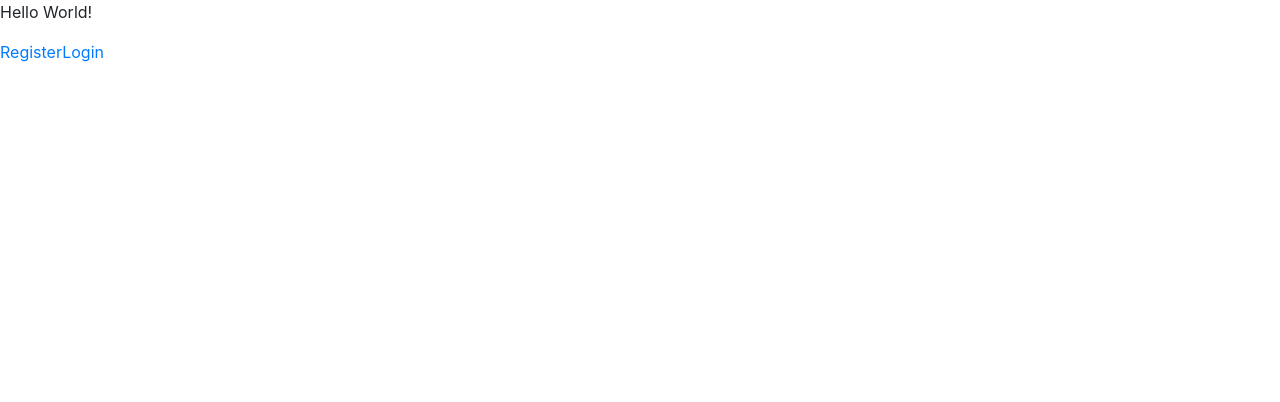
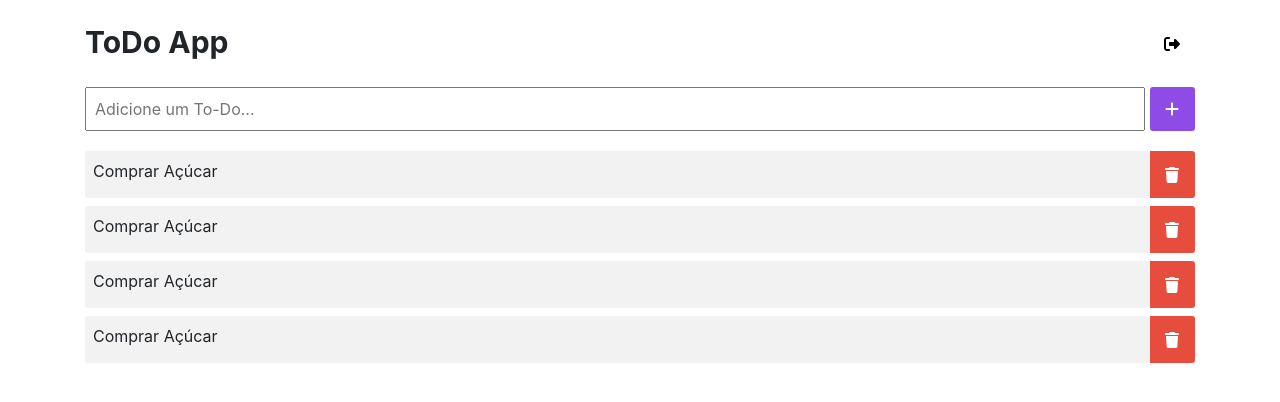
Before and after one commit to ohRobertoCarlos/todoapp, a Nuxt app: page / in a window 1280 px wide. Shown: the top 402 px of the page. Built offline with nearby package versions, Linux system fonts and the light colour scheme; sample sign-in values are in the browser's storage.

Commit message:
página principal da aplicação

```diff
--- a/nuxt.config.js
+++ b/nuxt.config.js
@@ -18,10 +18,12 @@ export default {
 
   // Global CSS: https://go.nuxtjs.dev/config-css
   css: [
+    '@fortawesome/fontawesome-svg-core/styles.css'
   ],
 
   // Plugins to run before rendering page: https://go.nuxtjs.dev/config-plugins
   plugins: [
+    '~/plugins/fontawesome.js',
   ],
 
   // Auto import components: https://go.nuxtjs.dev/config-components
--- a/package.json
+++ b/package.json
@@ -10,6 +10,8 @@
     "test": "jest"
   },
   "dependencies": {
+    "@fortawesome/fontawesome-svg-core": "^6.3.0",
+    "@fortawesome/vue-fontawesome": "^2.0.10",
     "@nuxtjs/axios": "^5.13.6",
     "bootstrap": "^4.6.2",
     "bootstrap-vue": "^2.22.0",
@@ -20,11 +22,15 @@
     "vue-template-compiler": "^2.7.10"
   },
   "devDependencies": {
+    "@fortawesome/free-brands-svg-icons": "^6.3.0",
+    "@fortawesome/free-regular-svg-icons": "^6.3.0",
+    "@fortawesome/free-solid-svg-icons": "^6.3.0",
     "@vue/test-utils": "^1.3.0",
     "babel-core": "7.0.0-bridge.0",
     "babel-jest": "^29.1.2",
     "jest": "^29.1.2",
     "jest-environment-jsdom": "^29.1.2",
+    "nuxt-fontawesome": "^0.4.0",
     "vue-jest": "^3.0.4"
   }
 }
--- a/pages/index.vue
+++ b/pages/index.vue
@@ -1,9 +1,74 @@
 <template>
-  <div>
-    <p>Hello World!</p>
-    <NuxtLink to="/register">Register</NuxtLink>
-    <NuxtLink to="/login">Login</NuxtLink>
-  </div>
+  <b-container fluid="sm">
+    <div class="header-page-index">
+      <span class="app-title">ToDo App</span>
+      <button class="button-logout">
+        <font-awesome-icon icon="fa-solid fa-right-from-bracket" />
+      </button>
+    </div>
+
+    <div class="add-todo-section">
+      <div class="input-add-todo-section">
+          <input class="input-add-todo" type="text" placeholder="Adicione um To-Do..." name="todo">
+      </div>
+
+      <div class="button-add-todo-section">
+        <button class="button-add-todo">
+          <font-awesome-icon icon="fa-solid fa-plus" />
+        </button>
+      </div>
+    </div>
+
+    <div class="todos-section">
+      <div class="todo-item">
+        <div class="todo-content-section">
+          <p>Comprar Açúcar</p>
+        </div>
+
+        <div class="todo-button-delete-section">
+          <button class="button-delete-todo">
+            <font-awesome-icon icon="fa-solid fa-trash" />
+          </button>
+        </div>
+      </div>
+
+      <div class="todo-item">
+        <div class="todo-content-section">
+          <p>Comprar Açúcar</p>
+        </div>
+
+        <div class="todo-button-delete-section">
+          <button class="button-delete-todo">
+            <font-awesome-icon icon="fa-solid fa-trash" />
+          </button>
+        </div>
+      </div>
+
+      <div class="todo-item">
+        <div class="todo-content-section">
+          <p>Comprar Açúcar</p>
+        </div>
+
+        <div class="todo-button-delete-section">
+          <button class="button-delete-todo">
+            <font-awesome-icon icon="fa-solid fa-trash" />
+          </button>
+        </div>
+      </div>
+
+      <div class="todo-item">
+        <div class="todo-content-section">
+          <p>Comprar Açúcar</p>
+        </div>
+
+        <div class="todo-button-delete-section">
+          <button class="button-delete-todo">
+            <font-awesome-icon icon="fa-solid fa-trash" />
+          </button>
+        </div>
+      </div>
+    </div>
+  </b-container>
 </template>
 
 <script>
@@ -17,3 +82,104 @@ export default {
   }
 }
 </script>
+
+<style scoped>
+
+  .todos-section {
+    margin-top: 20px;
+  }
+  .button-add-todo button.button-delete-todo .button-logout {
+      height: 47px !important;
+      width: 100%;
+    }
+
+  .app-title {
+    font-size: 30px;
+    font-weight: 700;
+  }
+
+  .header-page-index {
+    display: flex;
+    justify-content: space-between;
+    margin-top: 20px;
+    margin-bottom: 20px;
+  }
+
+  .header-page-index button {
+    width: 47px;
+    height: 47px;
+    background-color: transparent;
+    border: none;
+  }
+
+  .add-todo-section {
+    display: flex;
+    align-content: stretch;
+    justify-content: space-between;
+  }
+
+
+  .input-add-todo {
+    width: 100%;
+    padding: 8px;
+    margin-right: 5px;
+  }
+
+  .input-add-todo:focus-within {
+    border: 2px solid #8E4BE6;
+    box-shadow: 0 0 0 0;
+    outline: 0;
+  }
+
+  .input-add-todo-section {
+    width: 100%;
+    display: flex;
+    align-content: stretch;
+  }
+
+  .button-add-todo-section {
+    width: 47px;
+    display: flex;
+    align-content: stretch;
+  }
+
+  .button-add-todo-section button {
+    width: 100%;
+    background-color: #8E4BE6;
+    border: none;
+    border-radius: 3px;
+    color: white;
+  }
+
+  .todo-item {
+    display: flex;
+    align-content: stretch;
+    justify-content: space-between;
+    margin-top: 8px;
+  }
+
+  .todo-item button {
+    width: 100%;
+    background-color: #E64D3D;
+    border: none;
+    border-radius: 0 3px 3px 0;
+    color: white;
+  }
+
+  .todo-content-section {
+    display: flex;
+    width: 100%;
+    max-height: 47px;
+    padding: 8px;
+    align-content: stretch;
+    align-content: center;
+    border-radius: 3px;
+    background-color: #f2f2f2;
+  }
+
+  .todo-button-delete-section {
+    width: 47px;
+    display: flex;
+    align-content: stretch;
+  }
+</style>
--- /dev/null
+++ b/plugins/fontawesome.js
@@ -0,0 +1,14 @@
+import Vue from 'vue'
+import { library, config } from '@fortawesome/fontawesome-svg-core'
+import { FontAwesomeIcon } from '@fortawesome/vue-fontawesome'
+import { fas } from '@fortawesome/free-solid-svg-icons'
+
+// This is important, we are going to let Nuxt.js worry about the CSS
+config.autoAddCss = false
+
+// You can add your icons directly in this plugin. See other examples for how you
+// can add other styles or just individual icons.
+library.add(fas)
+
+// Register the component globally
+Vue.component('font-awesome-icon', FontAwesomeIcon)
```
Also changed, not shown: 1 other file (tests, documents, lock files or other folders).
